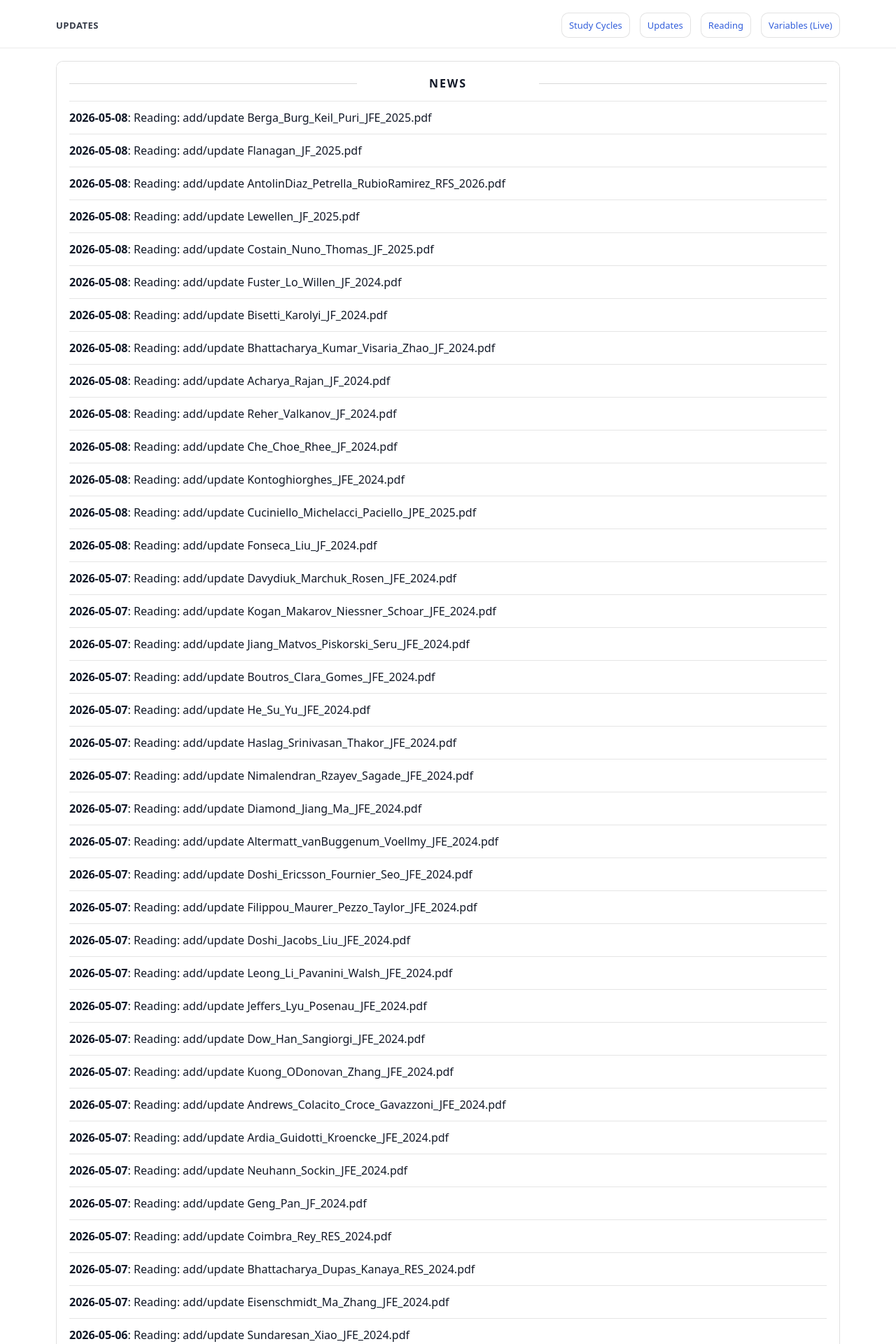
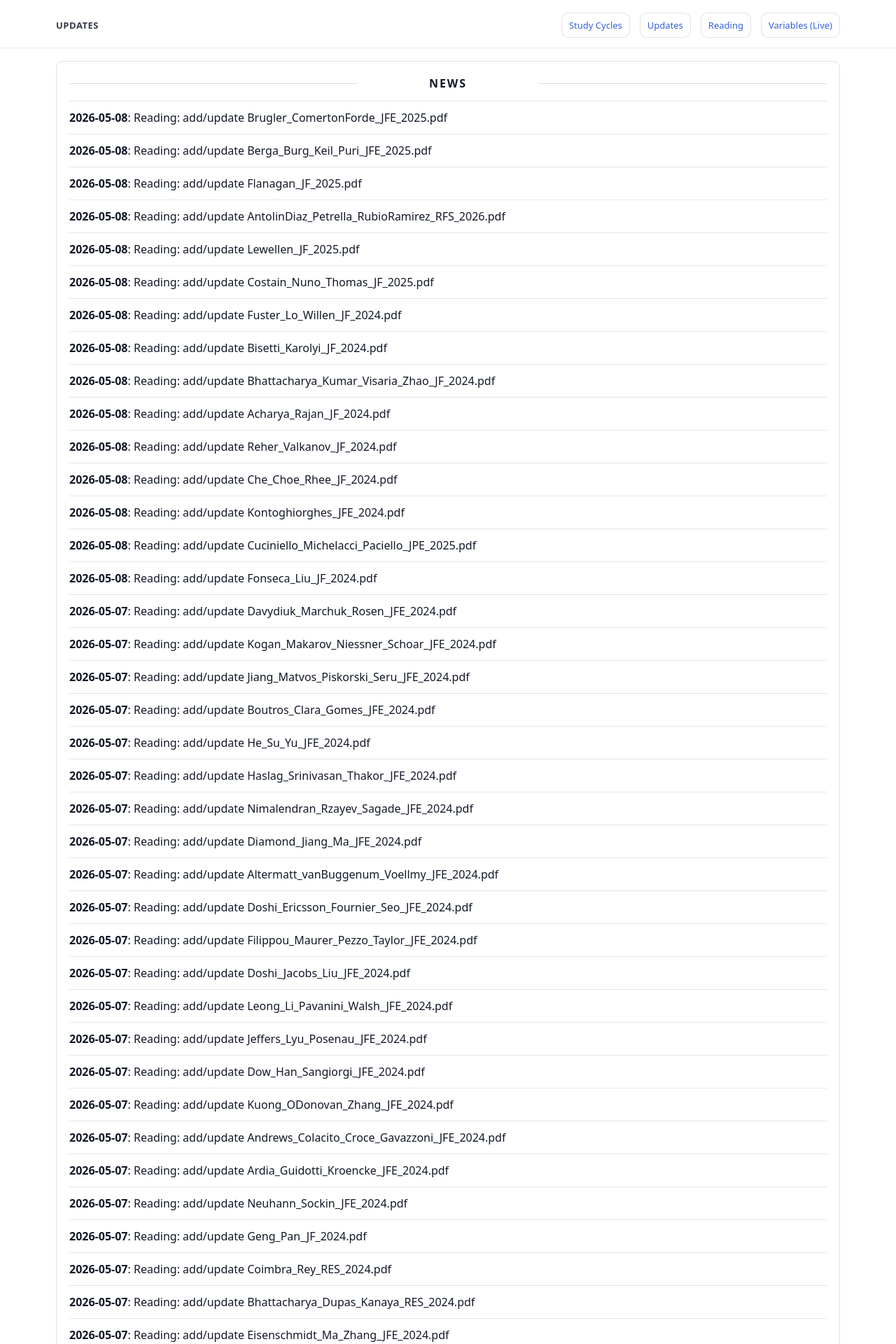
Before and after one commit to yaxinzn/study-archive, a Jekyll site: the page built from updates/index.md, in a window 1280 px wide. Shown: the top 1920 px of the page at 70% size. Built offline with Jekyll 4.4.1, drawn with Linux system fonts in a browser that asks for light colours; some of the changed text lies outside the part shown.

Commit message:
chore: update NEWS feed

```diff
--- a/_data/news.yml
+++ b/_data/news.yml
@@ -1,4 +1,7 @@
 # Auto-generated update history (sorted newest -> oldest). Do not edit manually.
+- ts: "1778229005"
+  date: "2026-05-08"
+  title: "Reading: add/update Brugler_ComertonForde_JFE_2025.pdf"
 - ts: "1778228720"
   date: "2026-05-08"
   title: "Reading: add/update Berga_Burg_Keil_Puri_JFE_2025.pdf"
```
